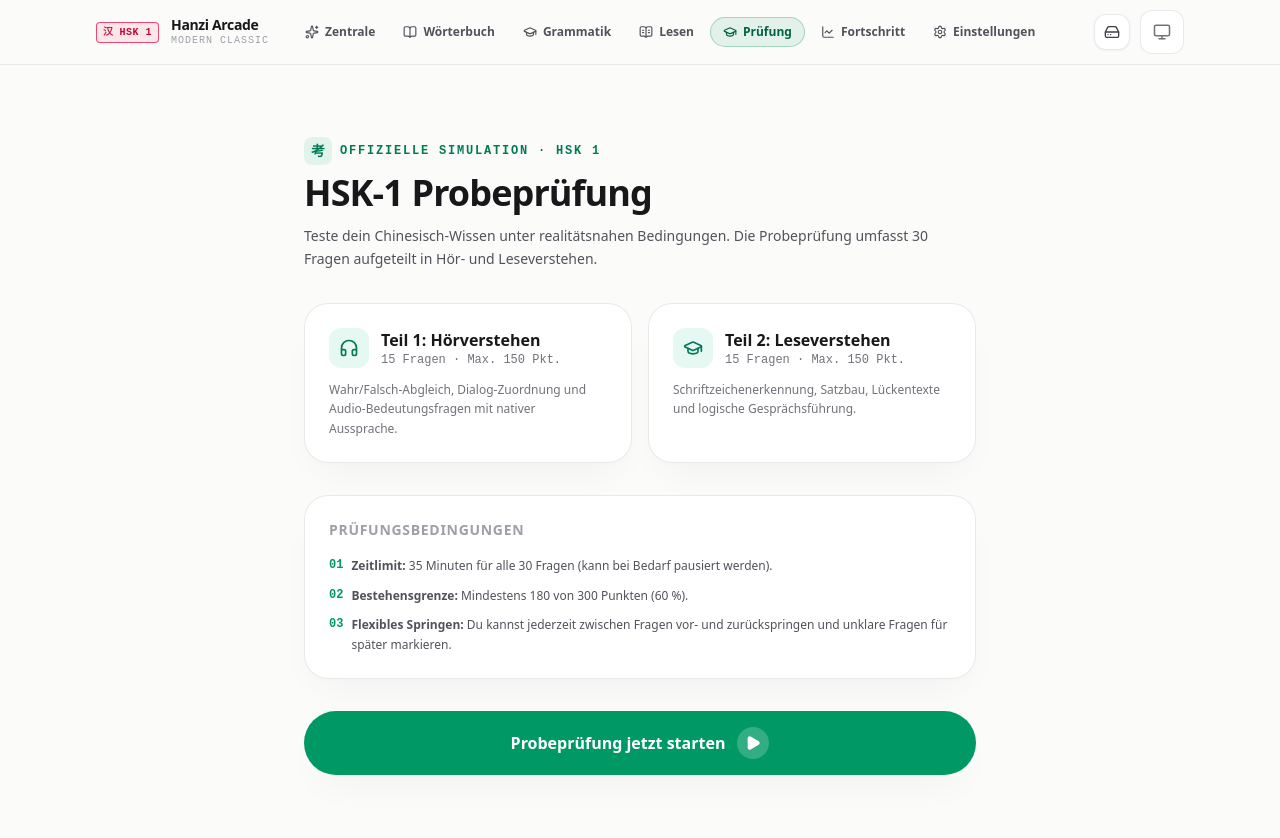
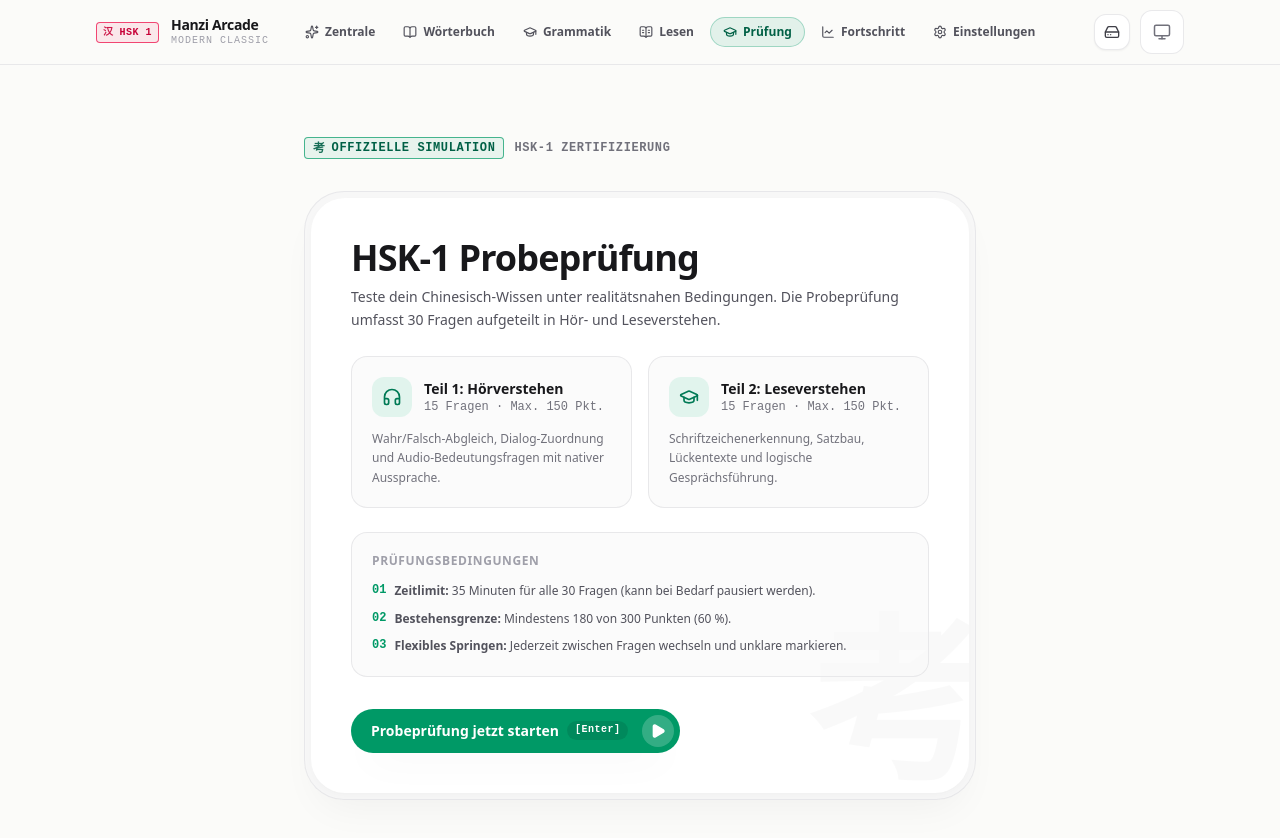
Before and after one commit to PcACy/learnwithmau, a React (Vite) app: page /exam in a window 1280 px wide. Shown: the top 838 px of the page. Built offline with nearby package versions, Linux system fonts and the light colour scheme.

Commit message:
feat(mock-exam): full keyboard shortcuts (A-D, arrows, M, space), seal badge, and key hints

```diff
--- a/src/routes/MockExamPage.tsx
+++ b/src/routes/MockExamPage.tsx
@@ -19,6 +19,10 @@ import mockExamData from '../data/mockExam.json';
 import type { ExamQuestion, ExamSubmission } from '../types/exam';
 import { playAsset, stopCurrentAudio } from '../lib/audio';
 import { fireCelebration } from '../lib/confetti';
+import { useKeyDown } from '../hooks/useKeyDown';
+import { KeyHints } from '../components/ui/Kbd';
+import { SealBadge } from '../components/ui/SealBadge';
+import { KineticButton } from '../components/ui/KineticButton';
 
 const QUESTIONS = mockExamData as ExamQuestion[];
 const DEFAULT_TIME_SEC = 35 * 60; // 35 Minuten
@@ -136,34 +140,95 @@ export function MockExamPage() {
     });
   };
 
+  useKeyDown((event) => {
+    if (event.metaKey || event.ctrlKey || event.altKey) return;
+    if (event.target instanceof HTMLInputElement || event.target instanceof HTMLTextAreaElement) return;
+
+    if (phase === 'intro' && event.key === 'Enter') {
+      startExam();
+      return;
+    }
+
+    if (phase !== 'exam' || !currentQ) return;
+
+    if (event.code === 'Space') {
+      if (currentQ.audioUrl) {
+        event.preventDefault();
+        void playAsset(currentQ.audioUrl);
+      }
+      return;
+    }
+
+    if (event.key === 'ArrowRight' || event.key === 'j') {
+      event.preventDefault();
+      setCurrentIndex((i) => Math.min(QUESTIONS.length - 1, i + 1));
+      return;
+    }
+
+    if (event.key === 'ArrowLeft' || event.key === 'k') {
+      event.preventDefault();
+      setCurrentIndex((i) => Math.max(0, i - 1));
+      return;
+    }
+
+    if (event.key === 'm' || event.key === 'M') {
+      event.preventDefault();
+      toggleMark(currentQ.id);
+      return;
+    }
+
+    // Number keys 1-4
+    const digit = Number.parseInt(event.key, 10);
+    if (digit >= 1 && digit <= currentQ.options.length) {
+      event.preventDefault();
+      selectOption(digit - 1);
+      return;
+    }
+
+    // Letter keys A-D
+    const lower = event.key.toLowerCase();
+    if (lower >= 'a' && lower <= 'd') {
+      const optIdx = lower.charCodeAt(0) - 97;
+      if (optIdx < currentQ.options.length) {
+        event.preventDefault();
+        selectOption(optIdx);
+      }
+    }
+  });
+
   // ================= 1. INTRO PHASE =================
   if (phase === 'intro') {
     return (
       <div className="reveal mx-auto max-w-2xl space-y-8 py-8" style={{ '--index': 0 } as CSSProperties}>
-        <div>
-          <div className="flex items-center gap-2">
-            <span className="flex h-7 w-7 items-center justify-center rounded-lg bg-emerald-500/10 font-cjk text-sm font-bold text-emerald-700 dark:text-emerald-400">
-              考
-            </span>
-            <span className="font-mono text-xs font-semibold uppercase tracking-[0.15em] text-emerald-700 dark:text-emerald-400">
-              Offizielle Simulation · HSK 1
+        <div className="flex items-center gap-2.5">
+          <SealBadge sealChar="考" label="OFFIZIELLE SIMULATION" variant="jade" />
+          <span className="font-mono text-xs font-semibold uppercase tracking-wider text-zinc-500 dark:text-zinc-400">
+            HSK-1 Zertifizierung
           </span>
         </div>
-          <h1 className="mt-2 text-3xl font-extrabold tracking-tight sm:text-4xl">HSK-1 Probeprüfung</h1>
-          <p className="mt-3 text-sm leading-relaxed text-zinc-600 dark:text-zinc-400">
+
+        <section className="double-bezel-casing shadow-whisper">
+          <div className="double-bezel-core p-7 sm:p-10 space-y-6 relative">
+            <span className="watermark-glyph">考</span>
+
+            <div className="space-y-2 relative">
+              <h1 className="text-3xl font-black tracking-tight sm:text-4xl text-zinc-900 dark:text-zinc-50">
+                HSK-1 Probeprüfung
+              </h1>
+              <p className="text-sm leading-relaxed text-zinc-600 dark:text-zinc-400">
                 Teste dein Chinesisch-Wissen unter realitätsnahen Bedingungen. Die Probeprüfung umfasst 30 Fragen aufgeteilt in Hör- und Leseverstehen.
               </p>
             </div>
 
             {/* Struktur-Karten */}
-        <div className="grid grid-cols-1 gap-4 sm:grid-cols-2">
-          <div className="rounded-3xl border border-zinc-200/80 bg-white p-6 shadow-whisper dark:border-white/10 dark:bg-zinc-900">
+            <div className="grid grid-cols-1 gap-4 sm:grid-cols-2 relative">
+              <div className="rounded-2xl border border-zinc-200/80 bg-zinc-50/70 p-5 dark:border-white/10 dark:bg-zinc-950/50">
                 <div className="flex items-center gap-3">
                   <span className="flex h-10 w-10 items-center justify-center rounded-xl bg-emerald-500/10 text-emerald-700 dark:text-emerald-400">
                     <Headphones className="h-5 w-5" />
                   </span>
                   <div>
-                <h2 className="text-base font-bold">Teil 1: Hörverstehen</h2>
+                    <h2 className="text-sm font-bold text-zinc-900 dark:text-zinc-100">Teil 1: Hörverstehen</h2>
                     <p className="font-mono text-xs text-zinc-500">15 Fragen · Max. 150 Pkt.</p>
                   </div>
                 </div>
@@ -172,13 +237,13 @@ export function MockExamPage() {
                 </p>
               </div>
 
-          <div className="rounded-3xl border border-zinc-200/80 bg-white p-6 shadow-whisper dark:border-white/10 dark:bg-zinc-900">
+              <div className="rounded-2xl border border-zinc-200/80 bg-zinc-50/70 p-5 dark:border-white/10 dark:bg-zinc-950/50">
                 <div className="flex items-center gap-3">
                   <span className="flex h-10 w-10 items-center justify-center rounded-xl bg-emerald-500/10 text-emerald-700 dark:text-emerald-400">
                     <GraduationCap className="h-5 w-5" />
                   </span>
                   <div>
-                <h2 className="text-base font-bold">Teil 2: Leseverstehen</h2>
+                    <h2 className="text-sm font-bold text-zinc-900 dark:text-zinc-100">Teil 2: Leseverstehen</h2>
                     <p className="font-mono text-xs text-zinc-500">15 Fragen · Max. 150 Pkt.</p>
                   </div>
                 </div>
@@ -189,9 +254,9 @@ export function MockExamPage() {
             </div>
 
             {/* Prüfungsregeln */}
-        <div className="rounded-3xl border border-zinc-200/80 bg-white p-6 shadow-whisper dark:border-white/10 dark:bg-zinc-900">
-          <h2 className="text-sm font-bold uppercase tracking-wider text-zinc-400">Prüfungsbedingungen</h2>
-          <ul className="mt-4 space-y-2.5 text-xs leading-relaxed text-zinc-600 dark:text-zinc-300">
+            <div className="rounded-2xl border border-zinc-200/80 bg-zinc-50/70 p-5 dark:border-white/10 dark:bg-zinc-950/50 relative">
+              <h2 className="text-xs font-bold uppercase tracking-wider text-zinc-400">Prüfungsbedingungen</h2>
+              <ul className="mt-3 space-y-2 text-xs leading-relaxed text-zinc-600 dark:text-zinc-300">
                 <li className="flex items-start gap-2">
                   <span className="font-mono font-bold text-emerald-600 dark:text-emerald-400">01</span>
                   <span><strong>Zeitlimit:</strong> 35 Minuten für alle 30 Fragen (kann bei Bedarf pausiert werden).</span>
@@ -202,21 +267,23 @@ export function MockExamPage() {
                 </li>
                 <li className="flex items-start gap-2">
                   <span className="font-mono font-bold text-emerald-600 dark:text-emerald-400">03</span>
-              <span><strong>Flexibles Springen:</strong> Du kannst jederzeit zwischen Fragen vor- und zurückspringen und unklare Fragen für später markieren.</span>
+                  <span><strong>Flexibles Springen:</strong> Jederzeit zwischen Fragen wechseln und unklare markieren.</span>
                 </li>
               </ul>
             </div>
 
-        <button
-          type="button"
+            <div className="pt-2 relative">
+              <KineticButton
+                variant="primary"
                 onClick={startExam}
-          className="group inline-flex w-full items-center justify-center gap-3 rounded-full bg-emerald-600 py-4 text-base font-bold text-white shadow-whisper transition-all duration-300 ease-[var(--ease-spring)] hover:bg-emerald-500 active:scale-[0.99]"
+                shortcut="[Enter]"
+                icon={<Play className="h-4 w-4 fill-white" />}
               >
-          <span>Probeprüfung jetzt starten</span>
-          <span className="flex h-8 w-8 items-center justify-center rounded-full bg-white/20 transition-transform group-hover:translate-x-0.5">
-            <Play className="h-4 w-4 fill-white" />
-          </span>
-        </button>
+                Probeprüfung jetzt starten
+              </KineticButton>
+            </div>
+          </div>
+        </section>
       </div>
     );
   }
@@ -293,8 +360,10 @@ export function MockExamPage() {
           className="reveal rounded-[2.5rem] p-1.5 bg-gradient-to-b from-white/10 to-white/5 border border-zinc-200/80 dark:border-white/10 dark:bg-white/[0.02] shadow-whisper"
           style={{ '--index': 2 } as CSSProperties}
         >
-          <div className="rounded-[calc(2.5rem-0.375rem)] bg-white p-7 sm:p-9 dark:bg-zinc-900 shadow-[inset_0_1px_1px_rgba(255,255,255,0.08)] space-y-6">
-            <div className="flex items-start justify-between gap-4">
+          <div className="rounded-[calc(2.5rem-0.375rem)] bg-white p-7 sm:p-9 dark:bg-zinc-900 shadow-[inset_0_1px_1px_rgba(255,255,255,0.08)] space-y-6 relative">
+            <span className="watermark-glyph">考</span>
+
+            <div className="flex items-start justify-between gap-4 relative">
               <div>
                 <span className="font-mono text-xs font-semibold uppercase tracking-wider text-emerald-700 dark:text-emerald-400">
                   Frage {currentIndex + 1} von 30 · {currentQ.section === 'listening' ? 'Hörverstehen' : 'Leseverstehen'}
@@ -314,14 +383,14 @@ export function MockExamPage() {
                     ? 'border-amber-500/40 bg-amber-500/15 text-amber-600 dark:text-amber-300'
                     : 'border-zinc-200/80 bg-zinc-50 text-zinc-400 hover:border-zinc-300 dark:border-white/10 dark:bg-zinc-950/50'
                 }`}
-                title="Frage für spätere Durchsicht markieren"
+                title="Frage für spätere Durchsicht markieren (M)"
               >
                 <Bookmark className={`h-4 w-4 ${isCurrentMarked ? 'fill-current' : ''}`} />
               </button>
             </div>
 
             {/* Chinese Text / Audio Prompts */}
-            <div className="flex flex-col items-center justify-center rounded-2xl border border-zinc-200/60 bg-zinc-50/50 p-6 text-center dark:border-white/[0.05] dark:bg-zinc-950/40">
+            <div className="flex flex-col items-center justify-center rounded-2xl border border-zinc-200/60 bg-zinc-50/50 p-6 text-center dark:border-white/[0.05] dark:bg-zinc-950/40 relative">
               {currentQ.chineseText && (
                 <span className="font-cjk text-3xl font-semibold sm:text-4xl text-zinc-900 dark:text-zinc-100">
                   {currentQ.chineseText}
@@ -332,16 +401,16 @@ export function MockExamPage() {
                 <button
                   type="button"
                   onClick={() => playAsset(currentQ.audioUrl!)}
-                  className="mt-4 inline-flex items-center gap-2 rounded-full border border-emerald-500/30 bg-emerald-500/10 px-5 py-2.5 text-xs font-bold text-emerald-800 transition-all hover:bg-emerald-500/20 active:translate-y-px dark:text-emerald-300"
+                  className="mt-4 inline-flex items-center gap-2 rounded-full border border-emerald-500/30 bg-emerald-500/10 px-5 py-2.5 text-xs font-bold text-emerald-800 transition-all hover:bg-emerald-500/20 active:translate-y-px dark:text-emerald-300 cursor-pointer"
                 >
                   <Volume2 className="h-4 w-4" />
-                  Audio abspielen / wiederholen
+                  Audio abspielen / wiederholen (␣)
                 </button>
               )}
             </div>
 
             {/* Antwort-Optionen */}
-            <div className="space-y-3">
+            <div className="space-y-3 relative">
               {currentQ.options.map((opt, optIdx) => {
                 const isSelected = selectedOpt === optIdx;
                 return (
@@ -349,14 +418,14 @@ export function MockExamPage() {
                     key={optIdx}
                     type="button"
                     onClick={() => selectOption(optIdx)}
-                    className={`flex w-full items-center gap-4 rounded-2xl border p-4 text-left text-sm font-semibold transition-all duration-150 ${
+                    className={`flex w-full items-center gap-4 rounded-2xl border-2 p-4 text-left text-sm font-semibold transition-all duration-150 cursor-pointer select-none ${
                       isSelected
-                        ? 'border-emerald-500 bg-emerald-500/10 text-emerald-800 dark:border-emerald-400 dark:text-emerald-300 shadow-whisper'
+                        ? 'border-emerald-500 bg-emerald-500/10 text-emerald-800 dark:border-emerald-400 dark:text-emerald-300 shadow-whisper font-bold'
                         : 'border-zinc-200/80 bg-white text-zinc-700 hover:border-zinc-300 hover:bg-zinc-50 dark:border-white/10 dark:bg-zinc-900 dark:text-zinc-200 dark:hover:bg-zinc-800/50'
                     }`}
                   >
                     <span
-                      className={`flex h-6 w-6 shrink-0 items-center justify-center rounded-full border font-mono text-xs font-bold ${
+                      className={`flex h-7 w-7 shrink-0 items-center justify-center rounded-xl border font-mono text-xs font-bold ${
                         isSelected
                           ? 'border-emerald-600 bg-emerald-600 text-white dark:border-emerald-400 dark:bg-emerald-400 dark:text-zinc-950'
                           : 'border-zinc-300 text-zinc-400 dark:border-zinc-700'
@@ -371,12 +440,12 @@ export function MockExamPage() {
             </div>
 
             {/* Navigation Footer (Vor / Zurück) */}
-            <div className="flex items-center justify-between pt-4 border-t border-zinc-100 dark:border-white/[0.05]">
+            <div className="flex items-center justify-between pt-4 border-t border-zinc-100 dark:border-white/[0.05] relative">
               <button
                 type="button"
                 disabled={currentIndex === 0}
                 onClick={() => setCurrentIndex((i) => Math.max(0, i - 1))}
-                className="flex items-center gap-2 rounded-xl border border-zinc-200/80 bg-white px-4 py-2.5 text-xs font-bold text-zinc-700 transition-all hover:bg-zinc-50 disabled:opacity-30 disabled:pointer-events-none dark:border-white/10 dark:bg-zinc-900 dark:text-zinc-200"
+                className="flex items-center gap-2 rounded-xl border border-zinc-200/80 bg-white px-4 py-2.5 text-xs font-bold text-zinc-700 transition-all hover:bg-zinc-50 disabled:opacity-30 disabled:pointer-events-none dark:border-white/10 dark:bg-zinc-900 dark:text-zinc-200 cursor-pointer"
               >
                 <ChevronLeft className="h-4 w-4" />
                 Vorherige
@@ -386,7 +455,7 @@ export function MockExamPage() {
                 <button
                   type="button"
                   onClick={() => setCurrentIndex((i) => Math.min(QUESTIONS.length - 1, i + 1))}
-                  className="flex items-center gap-2 rounded-xl bg-emerald-600 px-5 py-2.5 text-xs font-bold text-white shadow-whisper transition-all hover:bg-emerald-500"
+                  className="flex items-center gap-2 rounded-xl bg-emerald-600 px-5 py-2.5 text-xs font-bold text-white shadow-whisper transition-all hover:bg-emerald-500 cursor-pointer"
                 >
                   Nächste
                   <ChevronRight className="h-4 w-4" />
@@ -395,12 +464,24 @@ export function MockExamPage() {
                 <button
                   type="button"
                   onClick={() => setShowSubmitModal(true)}
-                  className="flex items-center gap-2 rounded-xl bg-emerald-600 px-5 py-2.5 text-xs font-bold text-white shadow-whisper transition-all hover:bg-emerald-500"
+                  className="flex items-center gap-2 rounded-xl bg-emerald-600 px-5 py-2.5 text-xs font-bold text-white shadow-whisper transition-all hover:bg-emerald-500 cursor-pointer"
                 >
                   Prüfung abgeben
                   <CheckCircle2 className="h-4 w-4" />
                 </button>
               )}
+            </div>
+
+            {/* KeyHints Footer */}
+            <div className="pt-2 border-t border-zinc-100 dark:border-white/[0.05] flex justify-center">
+              <KeyHints
+                hints={[
+                  ['A–D / 1–4', 'Antwort wählen'],
+                  ['← / →', 'Frage wechseln'],
+                  ['M', isCurrentMarked ? 'Markierung lösen' : 'Markieren'],
+                  ...(currentQ.audioUrl ? ([['␣', 'Audio wiederholen']] as [string, string][]) : []),
+                ]}
+              />
             </div>
           </div>
         </div>
```
Lines whose indentation alone changed are shown as unchanged.
